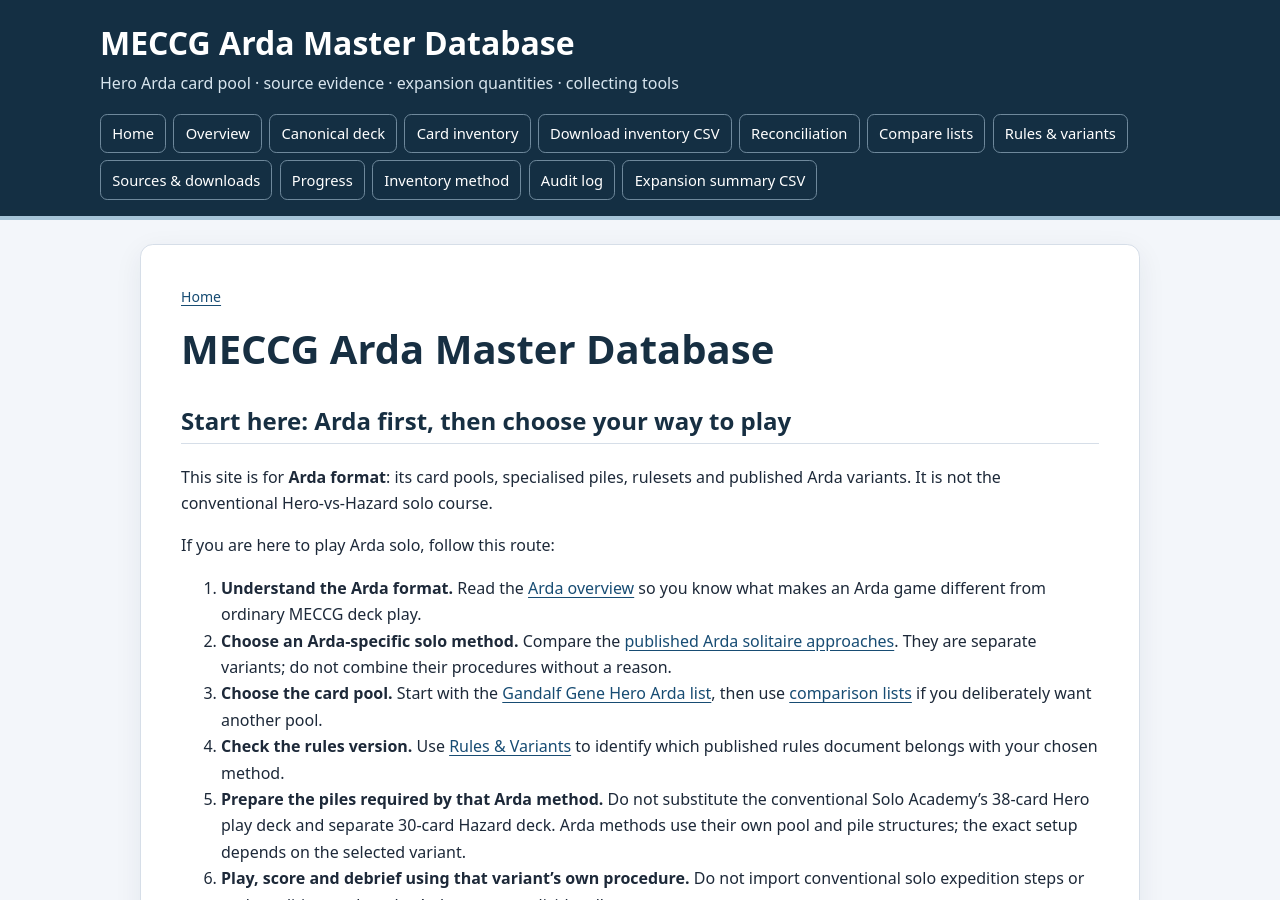
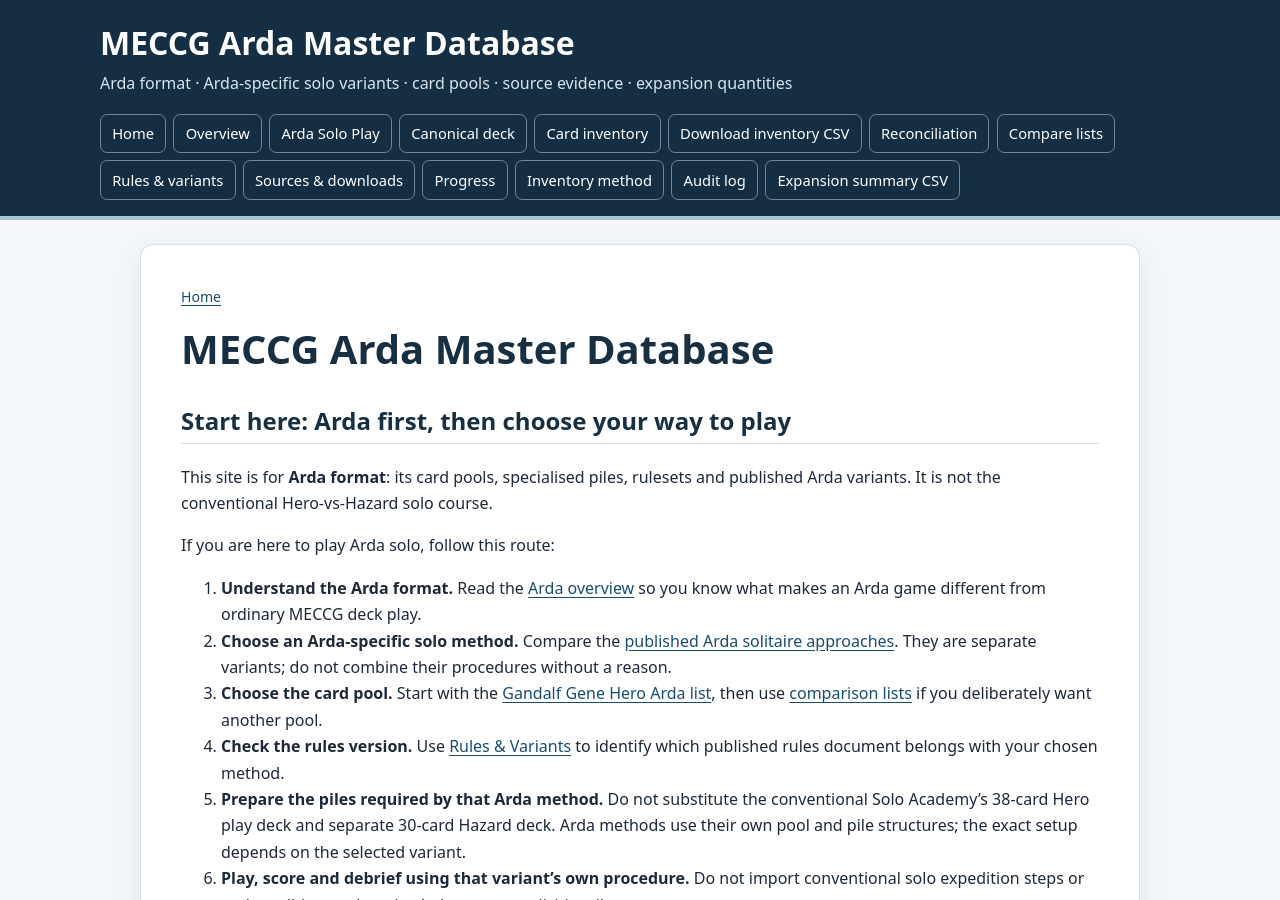
Before and after one commit to JamSpot/meccg-arda-master-database, a Jekyll site: the page built from index.md, in a window 1280 px wide and 900 px high. Built offline with Jekyll 4.4.1, drawn with Linux system fonts in a browser that asks for light colours; some of the changed text lies outside the part shown.

Commit message:
Add Arda-specific solo navigation and scope labels

```diff
--- a/_layouts/default.html
+++ b/_layouts/default.html
@@ -12,10 +12,11 @@
     <header class="site-header">
       <div class="site-header-inner">
         <a class="site-brand" href="{{ '/' | relative_url }}">{{ site.title }}</a>
-        <p class="site-tagline">Hero Arda card pool · source evidence · expansion quantities · collecting tools</p>
+        <p class="site-tagline">Arda format · Arda-specific solo variants · card pools · source evidence · expansion quantities</p>
         <nav class="primary-nav" aria-label="Main navigation">
           <a href="{{ '/' | relative_url }}">Home</a>
           <a href="{{ '/docs/arda-overview.html' | relative_url }}">Overview</a>
+          <a href="{{ '/docs/arda-solo-play.html' | relative_url }}">Arda Solo Play</a>
           <a href="{{ '/docs/gandalf-gene.html' | relative_url }}">Canonical deck</a>
           <a href="{{ '/docs/card-inventory.html' | relative_url }}">Card inventory</a>
           <a href="{{ '/data/gandalf-gene-arda-card-inventory.csv' | relative_url }}">Download inventory CSV</a>
@@ -37,8 +38,8 @@
       </div>
       {{ content }}
       <footer class="page-footer">
-        <p><strong>MECCG Arda Master Database</strong> · Hero Arda research only · Genuine physical cards, no proxies.</p>
-        <p><a href="{{ '/' | relative_url }}">Back to home</a> · <a href="{{ '/docs/card-inventory.html' | relative_url }}">Card inventory</a> · <a href="{{ '/docs/sources.html' | relative_url }}">Sources &amp; downloads</a></p>
+        <p><strong>MECCG Arda Master Database</strong> · Arda format and Arda-specific solitaire variants only · Genuine physical cards, no proxies.</p>
+        <p><a href="{{ '/' | relative_url }}">Back to home</a> · <a href="{{ '/docs/arda-solo-play.html' | relative_url }}">Arda solo play</a> · <a href="{{ '/docs/card-inventory.html' | relative_url }}">Card inventory</a> · <a href="{{ '/docs/sources.html' | relative_url }}">Sources &amp; downloads</a></p>
         <p><a href="https://github.com/JamSpot/meccg-arda-master-database">View source on GitHub</a></p>
       </footer>
     </main>
```
